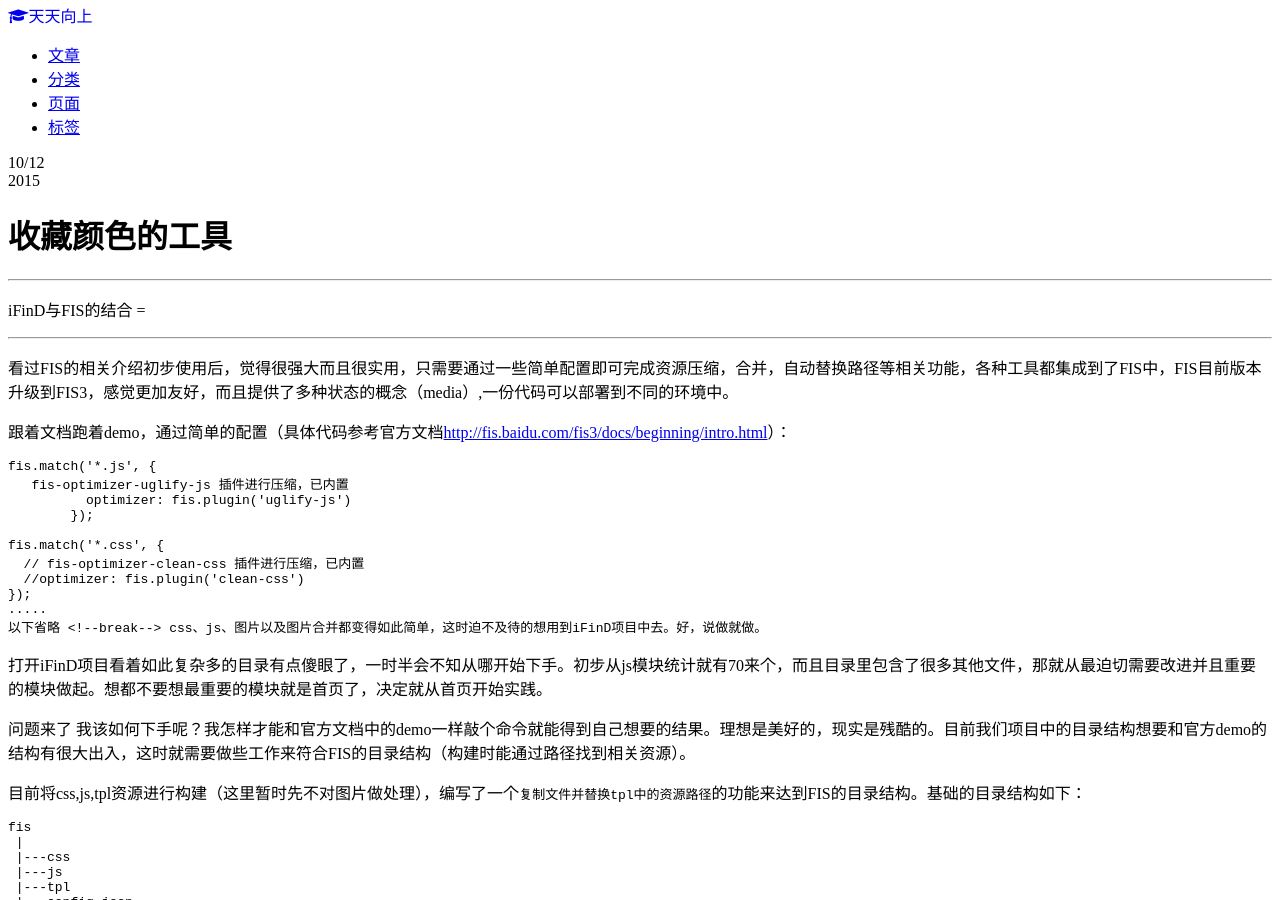
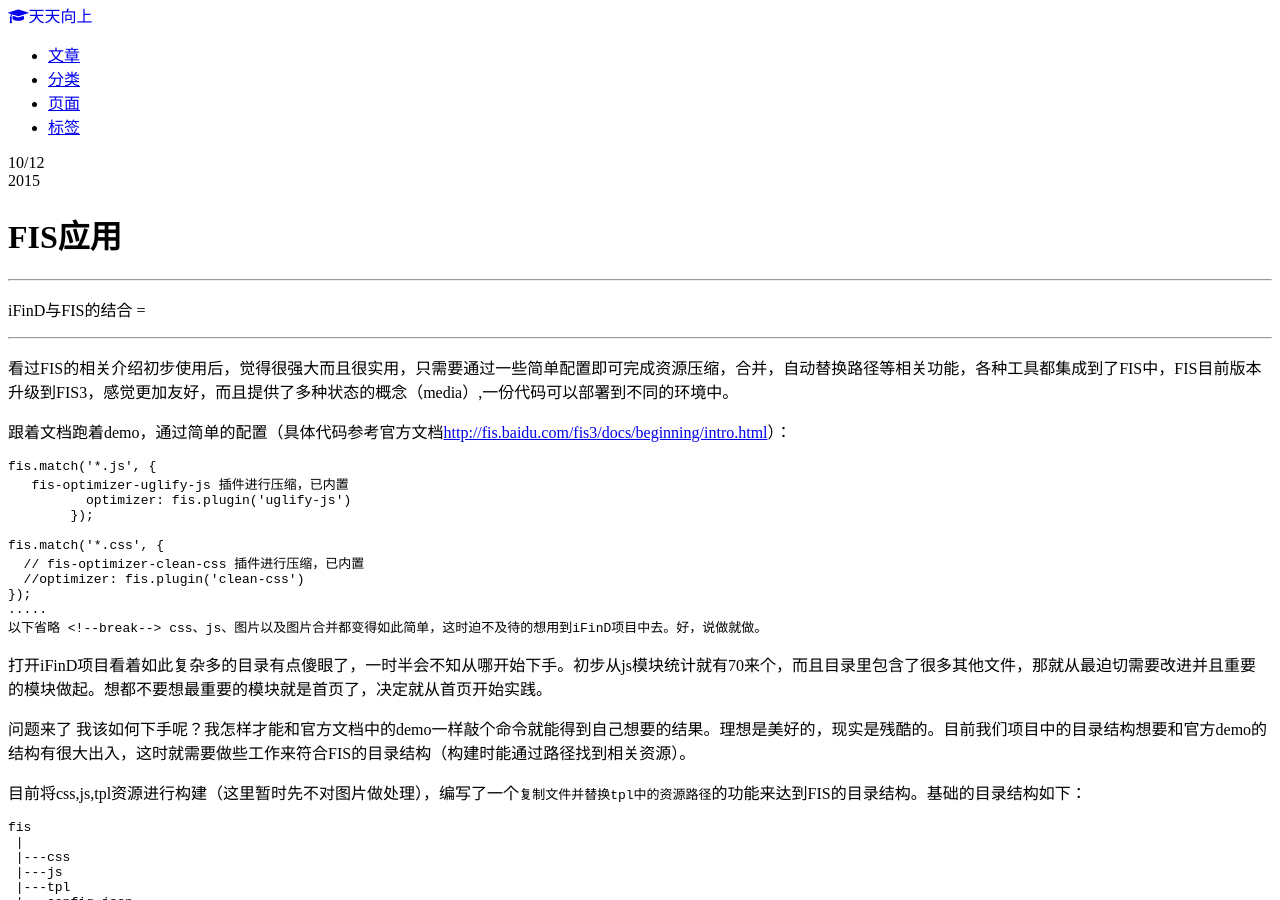
Before and after one commit to liupeng110112/ifindBlog, a Jekyll site: the page built from _posts/2015-10-12-iFinD_FIS.md, in a window 1280 px wide and 900 px high. Built offline with Jekyll 4.4.1, drawn with Linux system fonts in a browser that asks for light colours; nearby versions of some CDN libraries; Markdown is read by kramdown in place of the engine named in the settings; comment, search, counter and statistics services are not loaded.

Commit message:
update post

```diff
--- a/_posts/2015-10-12-iFinD_FIS.md
+++ b/_posts/2015-10-12-iFinD_FIS.md
@@ -1,12 +1,12 @@
 ---
 layout: post
-title: 收藏颜色
+title: FIS应用
 category : python_django
 tagline: "Supporting tagline"
 tags : [python, django]
 ---
 {% include JB/setup %}
-# 收藏颜色的工具
+# FIS应用
 ---
 iFinD与FIS的结合
 =
```
